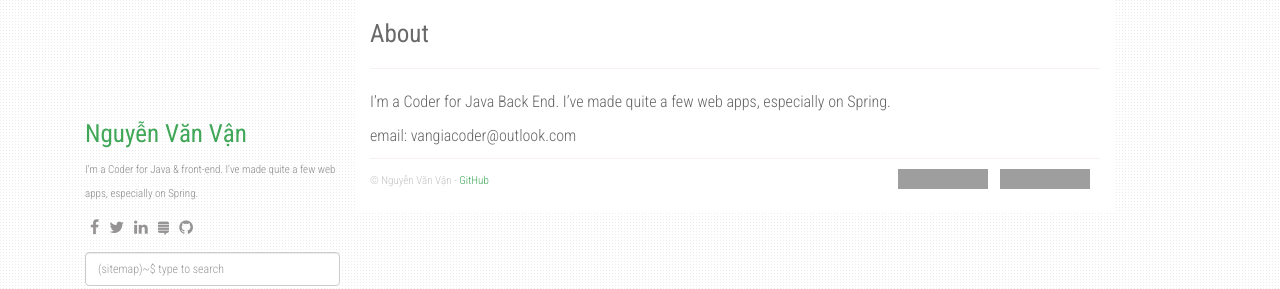
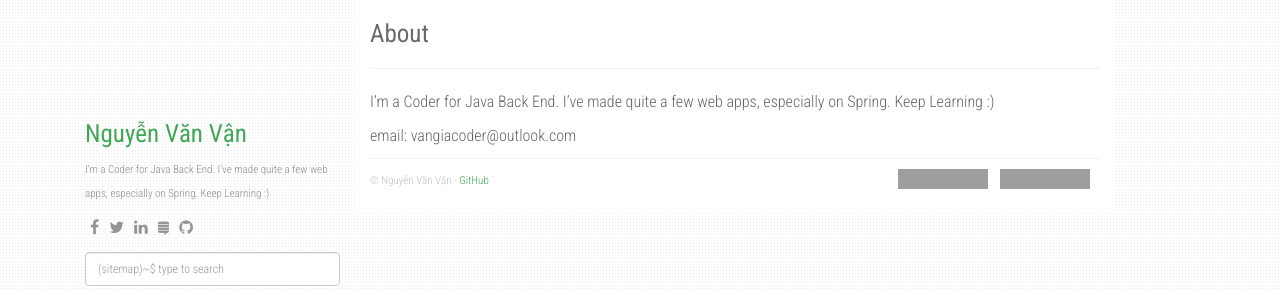
Before and after one commit to vegetaz/vegetaz.github.io, a Jekyll site: the page built from about.md, in a window 1280 px wide. Shown: the top 289 px of the page. Built offline with Jekyll 4.4.1, drawn with Linux system fonts in a browser that asks for light colours; nearby versions of some CDN libraries; grey boxes are pictures that could not be loaded.

Commit message:
I'm a Coder for Java Back End

```diff
--- a/_config.yml
+++ b/_config.yml
@@ -1,8 +1,8 @@
 title: Vận Già Blog
-description: Những ngăn xếp công nghệ của Vận Già
+description: Nơi chia sẻ những lượm lặt của Vận Già
 author: Nguyễn Văn Vận
 github: https://github.com/vegetaz
-about: I'm a Coder for Java & front-end. I've made quite a few web apps, especially on Spring.
+about: I'm a Coder for Java Back End. I've made quite a few web apps, especially on Spring. Keep Learning :)
 disqus_shortname: vegetaz
 google_analytics: G-CTNX87JXNZ
 
--- a/about.md
+++ b/about.md
@@ -4,6 +4,6 @@ title: About
 permalink: /about/
 ---
 
-I'm a Coder for Java Back End. I've made quite a few web apps, especially on Spring.
+I'm a Coder for Java Back End. I've made quite a few web apps, especially on Spring. Keep Learning :)
 
 email: vangiacoder@outlook.com
```
